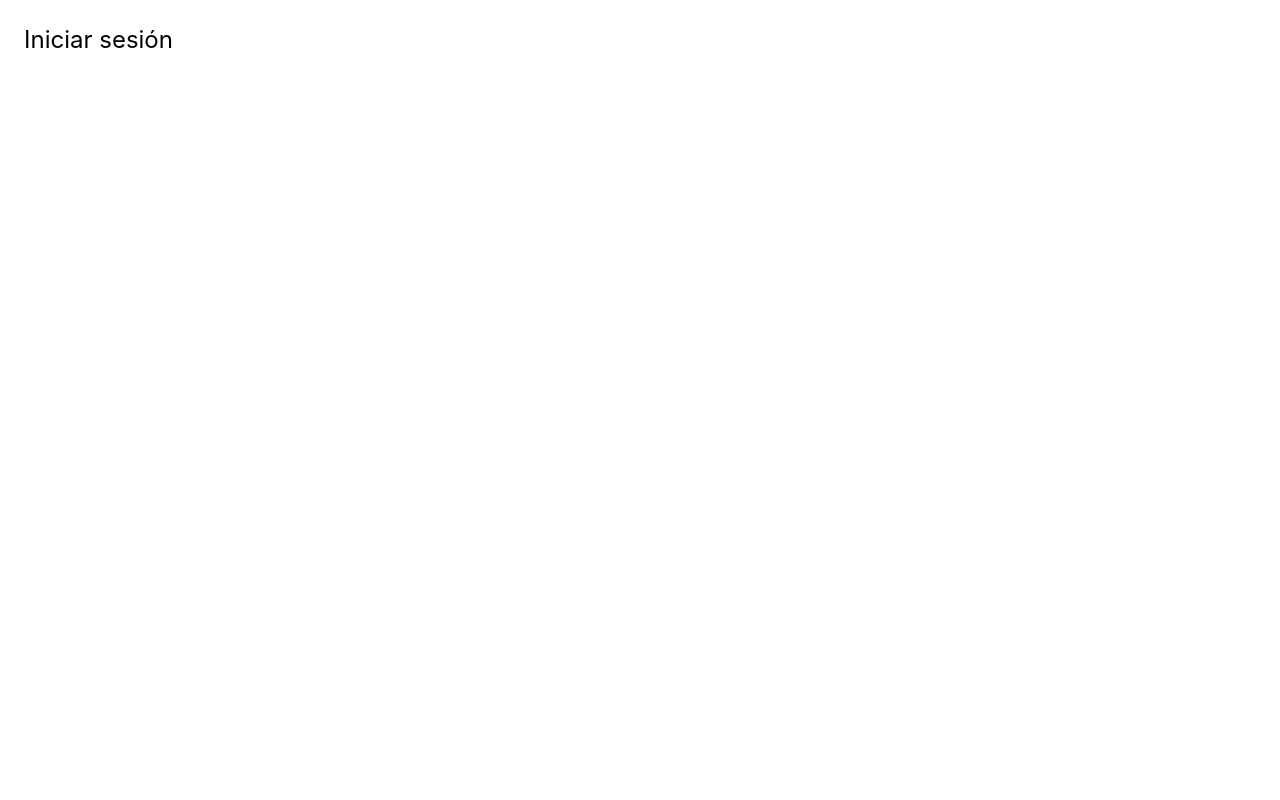
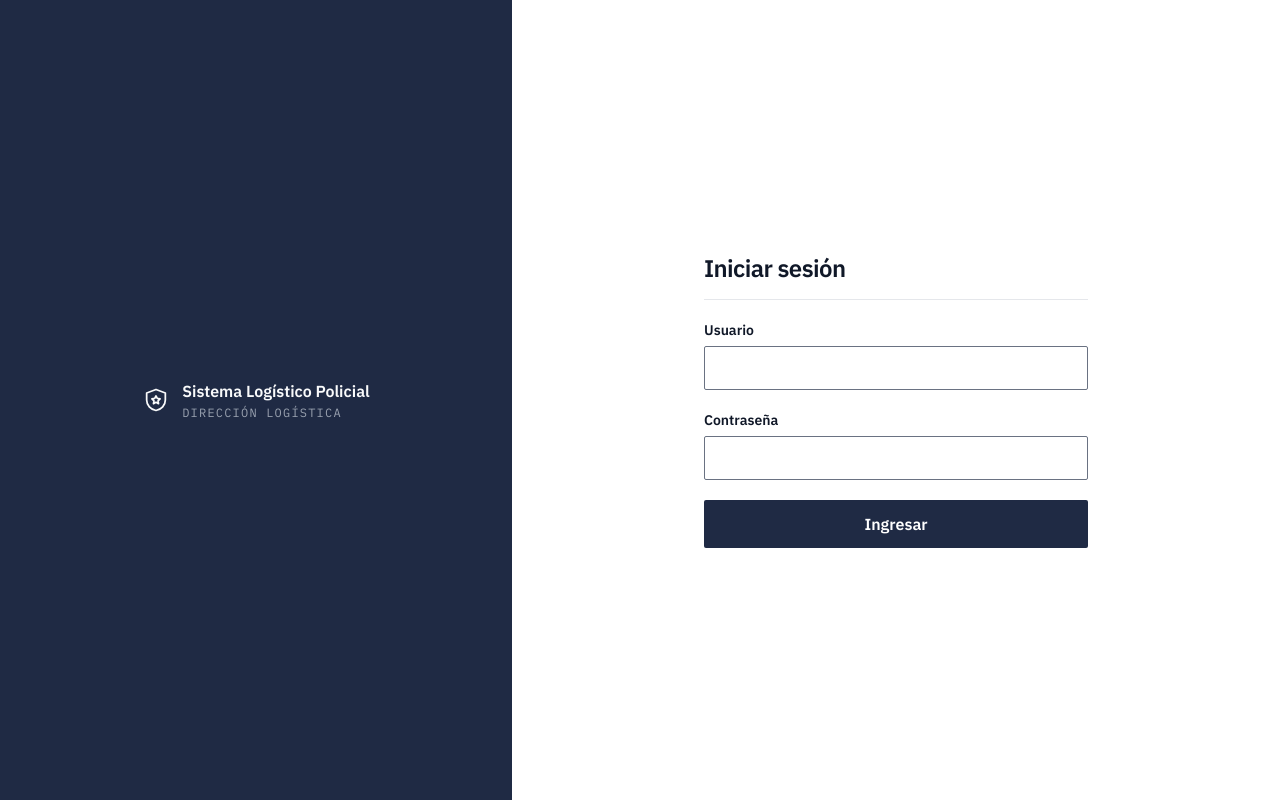
Before and after one commit to RalbertR/Proyecto_Final_Grupo161, a React (Vite) app in the folder frontend/: page /login in a window 1280 px wide. Built offline with nearby package versions, Linux system fonts and the light colour scheme.

Commit message:
feat(frontend): pantalla de login y cierre de sesión
Formulario de usuario y contraseña que inicia sesión contra la API

El encabezado tiene el botón para cerrar sesion

Se agregan los componentes Boton y Escudo, la fuente y se
ajustan los colores

```diff
--- a/frontend/index.html
+++ b/frontend/index.html
@@ -4,6 +4,12 @@
     <meta charset="UTF-8" />
     <meta name="viewport" content="width=device-width, initial-scale=1.0" />
     <title>Sistema Logístico Policial</title>
+    <link rel="preconnect" href="https://fonts.googleapis.com" />
+    <link rel="preconnect" href="https://fonts.gstatic.com" crossorigin />
+    <link
+      href="https://fonts.googleapis.com/css2?family=IBM+Plex+Mono:wght@400;500&family=IBM+Plex+Sans:wght@400;500;600&display=swap"
+      rel="stylesheet"
+    />
   </head>
   <body>
     <div id="root"></div>
--- a/frontend/src/App.tsx
+++ b/frontend/src/App.tsx
@@ -11,8 +11,8 @@ export const App = () => (
     <Route element={<RutaProtegida />}>
       <Route element={<LayoutPrincipal />}>
         <Route index element={<InventarioPagina />} />
+        <Route path="*" element={<NoEncontradaPagina />} />
       </Route>
     </Route>
-    <Route path="*" element={<NoEncontradaPagina />} />
   </Routes>
 )
--- a/frontend/src/api/auth.ts
+++ b/frontend/src/api/auth.ts
@@ -1,4 +1,14 @@
-import type { Usuario } from "../tipos/usuario"
+import type { RespuestaLogin, Usuario } from "../tipos/usuario"
 import { http } from "./http"
 
+type Credenciales = { usuario: string; contrasena: string }
+
+// OAuth2 Password Flow: el body va como formulario, no como JSON.
+export const iniciarSesion = ({ usuario, contrasena }: Credenciales) =>
+  http<RespuestaLogin>("/api/auth/login", {
+    method: "POST",
+    headers: { "Content-Type": "application/x-www-form-urlencoded" },
+    body: new URLSearchParams({ username: usuario, password: contrasena }),
+  })
+
 export const obtenerYo = () => http<Usuario>("/api/auth/me")
--- /dev/null
+++ b/frontend/src/componentes/Boton.tsx
@@ -0,0 +1,18 @@
+import type { ButtonHTMLAttributes } from "react"
+
+type Variante = "primario" | "secundario" | "contorno"
+
+type BotonProps = ButtonHTMLAttributes<HTMLButtonElement> & { variant?: Variante }
+
+const clasesPorVariante: Record<Variante, string> = {
+  primario: "bg-marca text-white hover:bg-marca-hover",
+  secundario: "bg-secundario text-white",
+  contorno: "border border-gray-500 bg-transparent hover:border-current",
+}
+
+export const Boton = ({ variant = "primario", className = "", ...props }: BotonProps) => (
+  <button
+    className={`inline-flex items-center justify-center gap-2 rounded-xs px-4 py-2 font-semibold transition active:scale-95 focus-visible:outline-3 focus-visible:outline-foco disabled:cursor-not-allowed disabled:opacity-50 ${clasesPorVariante[variant]} ${className}`}
+    {...props}
+  />
+)
--- /dev/null
+++ b/frontend/src/componentes/Escudo.tsx
@@ -0,0 +1,17 @@
+type EscudoProps = { className?: string }
+
+export const Escudo = ({ className }: EscudoProps) => (
+  <svg
+    className={className}
+    viewBox="0 0 24 24"
+    fill="none"
+    stroke="currentColor"
+    strokeWidth="1.5"
+    strokeLinecap="round"
+    strokeLinejoin="round"
+    aria-hidden="true"
+  >
+    <path d="M12 3l8 3v6c0 4.5-3.4 8.3-8 9-4.6-.7-8-4.5-8-9V6l8-3z" />
+    <path d="M12 8.5l1.1 2.2 2.4.3-1.75 1.7.4 2.4L12 14l-2.15 1.1.4-2.4L8.5 11l2.4-.3z" />
+  </svg>
+)
--- a/frontend/src/index.css
+++ b/frontend/src/index.css
@@ -1,10 +1,14 @@
 @import "tailwindcss";
 
 @theme {
-  --color-marca: #1e3a8a;
-  --color-marca-hover: #1e40af;
+  --font-sans: "IBM Plex Sans", ui-sans-serif, system-ui, sans-serif;
+  --font-mono: "IBM Plex Mono", ui-monospace, monospace;
+
+  --color-marca: #1f2a44;
+  --color-marca-hover: #111827;
   --color-secundario: #64748b;
   --color-exito: #16a34a;
-  --color-error: #dc2626;
+  --color-error: #991b1b;
   --color-pendiente: #d97706;
+  --color-foco: #fbbf24;
 }
--- a/frontend/src/layouts/LayoutPrincipal.tsx
+++ b/frontend/src/layouts/LayoutPrincipal.tsx
@@ -1,23 +1,52 @@
-import { useQuery } from "@tanstack/react-query"
-import { Outlet } from "react-router-dom"
+import { useQuery, useQueryClient } from "@tanstack/react-query"
+import { Outlet, useNavigate } from "react-router-dom"
 import { obtenerYo } from "../api/auth"
+import { Boton } from "../componentes/Boton"
+import { Escudo } from "../componentes/Escudo"
+import { useSesion } from "../estado/sesion"
+import type { NivelUnidad } from "../tipos/unidad"
+
+const nombreNivel: Record<NivelUnidad, string> = {
+  DIRECCION: "Dirección",
+  REGIONAL: "Regional",
+  OPERACIONAL: "Operacional",
+}
 
 export const LayoutPrincipal = () => {
   const { data: yo } = useQuery({ queryKey: ["yo"], queryFn: obtenerYo, retry: false })
+  const cerrar = useSesion((s) => s.cerrar)
+  const queryClient = useQueryClient()
+  const navigate = useNavigate()
+
+  const handleCerrarSesion = () => {
+    cerrar()
+    queryClient.clear()
+    navigate("/login", { replace: true })
+  }
 
   return (
-    <div className="min-h-screen bg-gray-50">
-      <header className="flex items-center justify-between border-b border-gray-200 bg-white px-6 py-4">
-        <h1 className="text-2xl leading-tight font-semibold tracking-tight text-marca">
+    <div className="min-h-screen bg-white text-gray-900">
+      <header className="flex flex-wrap items-center justify-between gap-x-6 gap-y-2 bg-marca px-6 py-3 text-gray-50">
+        <span className="flex items-center gap-2.5 font-semibold">
+          <Escudo className="size-5" />
           Sistema Logístico Policial
-        </h1>
-        {yo && (
-          <p className="text-sm text-secundario">
-            <span className="font-semibold">{yo.nombre_usuario}</span> · {yo.unidad.nombre}
-          </p>
-        )}
+        </span>
+        <div className="flex flex-wrap items-center gap-x-4 gap-y-1 text-sm">
+          {yo && (
+            <>
+              <span className="font-mono text-xs tracking-widest text-gray-400 uppercase">
+                {nombreNivel[yo.unidad.nivel]}
+              </span>
+              <span className="font-semibold">{yo.unidad.nombre}</span>
+              <span className="font-mono text-gray-300">{yo.nombre_usuario}</span>
+            </>
+          )}
+          <Boton variant="contorno" onClick={handleCerrarSesion} className="px-3 py-1.5 text-sm">
+            Cerrar sesión
+          </Boton>
+        </div>
       </header>
-      <main className="p-6">
+      <main className="mx-auto max-w-7xl px-6 py-8">
         <Outlet />
       </main>
     </div>
--- a/frontend/src/paginas/LoginPagina.tsx
+++ b/frontend/src/paginas/LoginPagina.tsx
@@ -1 +1,129 @@
-export const LoginPagina = () => <h2 className="p-6 text-2xl">Iniciar sesión</h2>
+import { useMutation, useQueryClient } from "@tanstack/react-query"
+import type { FormEvent } from "react"
+import { useNavigate } from "react-router-dom"
+import { iniciarSesion } from "../api/auth"
+import { Boton } from "../componentes/Boton"
+import { Escudo } from "../componentes/Escudo"
+import { useSesion } from "../estado/sesion"
+
+export const LoginPagina = () => {
+  const queryClient = useQueryClient()
+  const iniciar = useSesion((s) => s.iniciar)
+  const navigate = useNavigate()
+  const { mutate, isPending, isError, error } = useMutation({
+    mutationFn: iniciarSesion,
+    onSuccess: ({ access_token, usuario }) => {
+      queryClient.clear()
+      iniciar(access_token)
+      queryClient.setQueryData(["yo"], usuario)
+      navigate("/", { replace: true })
+    },
+  })
+
+  const handleSubmit = (e: FormEvent<HTMLFormElement>) => {
+    e.preventDefault()
+    const fd = new FormData(e.currentTarget)
+    mutate({ usuario: String(fd.get("usuario")), contrasena: String(fd.get("contrasena")) })
+  }
+
+  const claseInput = `min-h-11 w-full rounded-xs border px-3 py-2 font-mono text-sm focus:border-gray-900 focus:outline-3 focus:outline-foco disabled:bg-gray-100 ${isError ? "border-error" : "border-gray-500"}`
+
+  return (
+    <div className="flex min-h-screen flex-col bg-white text-gray-900">
+      <main className="flex flex-1 flex-col lg:flex-row">
+        <section className="flex items-center justify-center bg-marca p-12 lg:w-2/5">
+          <div className="flex items-center gap-3">
+            <Escudo className="size-7 text-gray-50" />
+            <div className="flex flex-col gap-0.5">
+              <span className="font-semibold text-gray-50">Sistema Logístico Policial</span>
+              <span className="font-mono text-xs tracking-widest text-gray-400 uppercase">
+                Dirección Logística
+              </span>
+            </div>
+          </div>
+        </section>
+
+        <section className="flex flex-1 items-center justify-center px-6 py-12">
+          <form onSubmit={handleSubmit} className="flex w-full max-w-sm flex-col gap-5">
+            <h1 className="border-b border-gray-200 pb-4 text-2xl leading-tight font-semibold tracking-tight">
+              Iniciar sesión
+            </h1>
+
+            {isError && (
+              <div
+                role="alert"
+                className="flex items-center gap-2.5 rounded-xs border border-error px-4 py-3 text-sm font-medium text-error"
+              >
+                <svg
+                  className="size-4 shrink-0"
+                  viewBox="0 0 24 24"
+                  fill="none"
+                  stroke="currentColor"
+                  strokeWidth="2"
+                  strokeLinecap="round"
+                  aria-hidden="true"
+                >
+                  <circle cx="12" cy="12" r="9" />
+                  <path d="M12 8v5" />
+                  <path d="M12 16h.01" />
+                </svg>
+                {error.message}
+              </div>
+            )}
+
+            <div className="flex flex-col gap-1.5">
+              <label htmlFor="usuario" className="text-sm font-semibold">
+                Usuario
+              </label>
+              <input
+                id="usuario"
+                name="usuario"
+                autoComplete="username"
+                required
+                disabled={isPending}
+                aria-invalid={isError}
+                className={claseInput}
+              />
+            </div>
+            <div className="flex flex-col gap-1.5">
+              <label htmlFor="contrasena" className="text-sm font-semibold">
+                Contraseña
+              </label>
+              <input
+                id="contrasena"
+                name="contrasena"
+                type="password"
+                autoComplete="current-password"
+                required
+                disabled={isPending}
+                aria-invalid={isError}
+                className={claseInput}
+              />
+            </div>
+
+            <Boton type="submit" disabled={isPending} className="min-h-12">
+              {isPending ? (
+                <>
+                  <svg
+                    className="size-4 animate-spin"
+                    viewBox="0 0 24 24"
+                    fill="none"
+                    stroke="currentColor"
+                    strokeWidth="2.5"
+                    strokeLinecap="round"
+                    aria-hidden="true"
+                  >
+                    <path d="M21 12a9 9 0 1 1-9-9" />
+                  </svg>
+                  Verificando…
+                </>
+              ) : (
+                "Ingresar"
+              )}
+            </Boton>
+          </form>
+        </section>
+      </main>
+    </div>
+  )
+}
--- a/frontend/src/tipos/usuario.ts
+++ b/frontend/src/tipos/usuario.ts
@@ -5,3 +5,9 @@ export interface Usuario {
   nombre_usuario: string
   unidad: Unidad
 }
+
+export interface RespuestaLogin {
+  access_token: string
+  token_type: "bearer"
+  usuario: Usuario
+}
```
